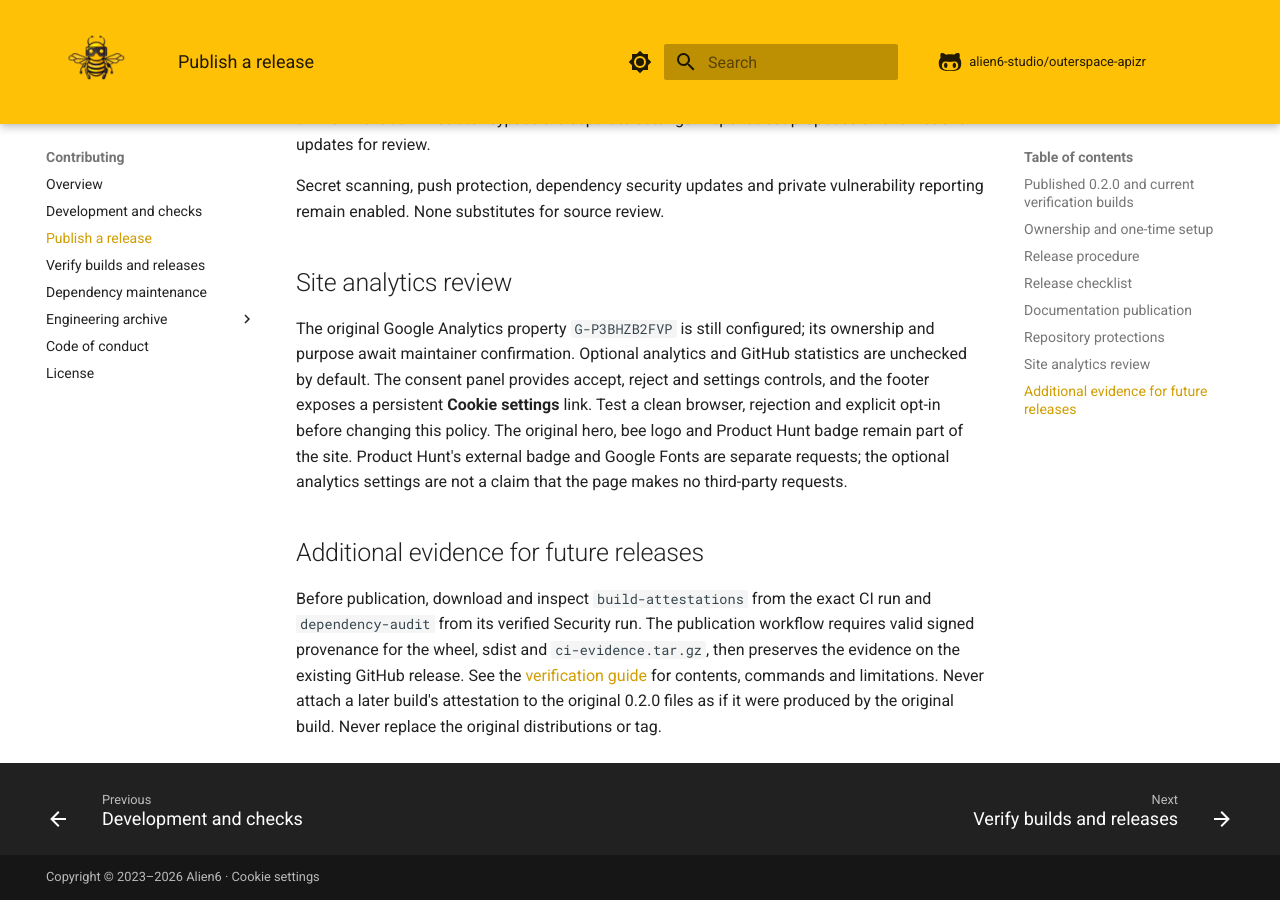
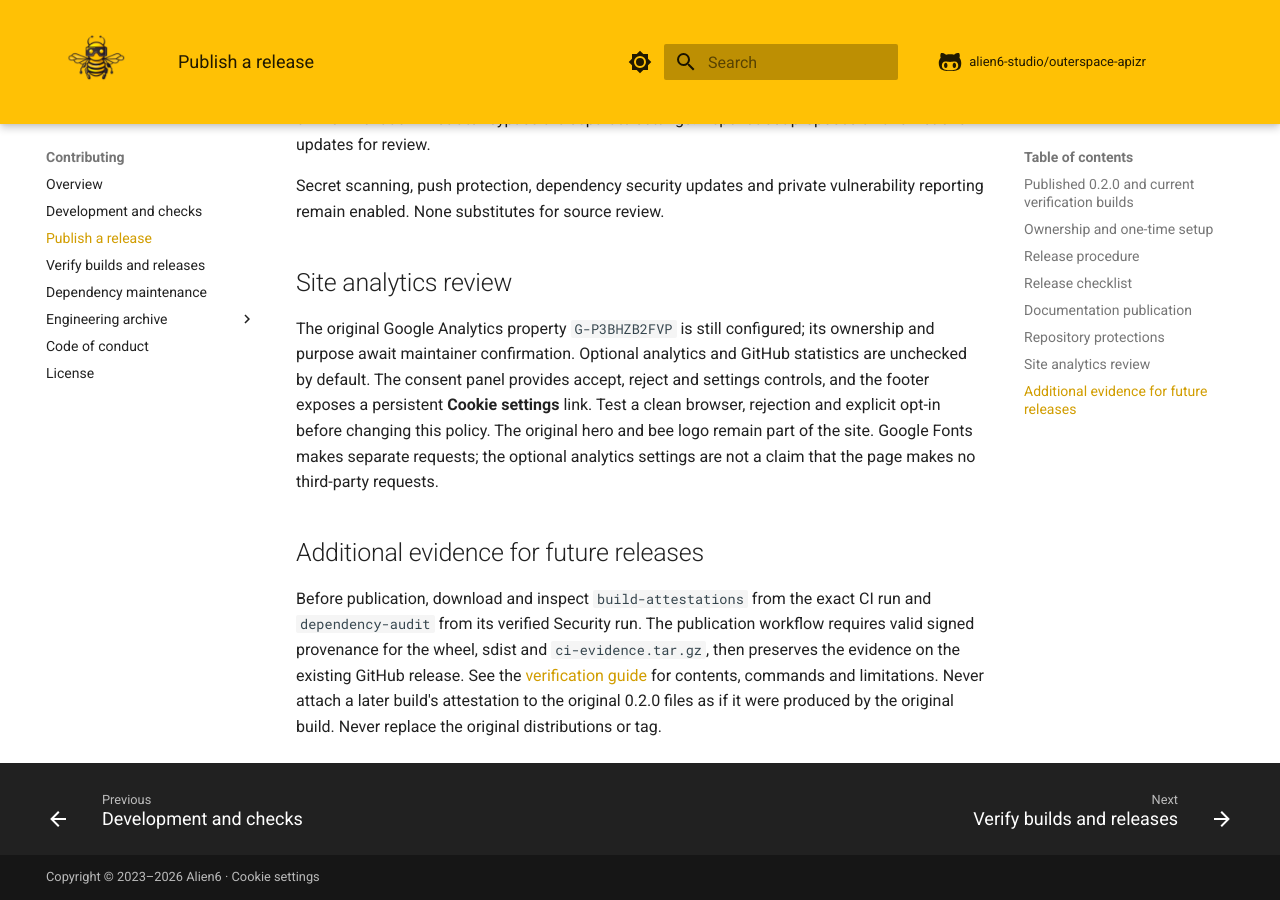
Before and after one commit to Alien6-Studio/outerspace-apizr, an MkDocs documentation site: the page built from docs/contributing/releases.md, in a window 1280 px wide and 900 px high, scrolled down 3868 px. Built offline with MkDocs 1.6.1 and Material for MkDocs 9.7.7, drawn with Linux system fonts in a browser that asks for light colours; comment, search, counter and statistics services are not loaded.

Commit message:
docs: remove outdated Product Hunt homepage promotion (#80)

```diff
--- a/docs/contributing/releases.md
+++ b/docs/contributing/releases.md
@@ -165,9 +165,9 @@ ownership and purpose await maintainer confirmation. Optional analytics and GitH
 statistics are unchecked by default. The consent panel provides accept, reject and
 settings controls, and the footer exposes a persistent **Cookie settings** link.
 Test a clean browser, rejection and explicit opt-in before changing this policy.
-The original hero, bee logo and Product Hunt badge remain part of the site.
-Product Hunt's external badge and Google Fonts are separate requests; the optional
-analytics settings are not a claim that the page makes no third-party requests.
+The original hero and bee logo remain part of the site. Google Fonts makes
+separate requests; the optional analytics settings are not a claim that the page
+makes no third-party requests.
 
 ## Additional evidence for future releases
 
```
Also changed, not shown: docs/index.md (+0 -4 lines).
